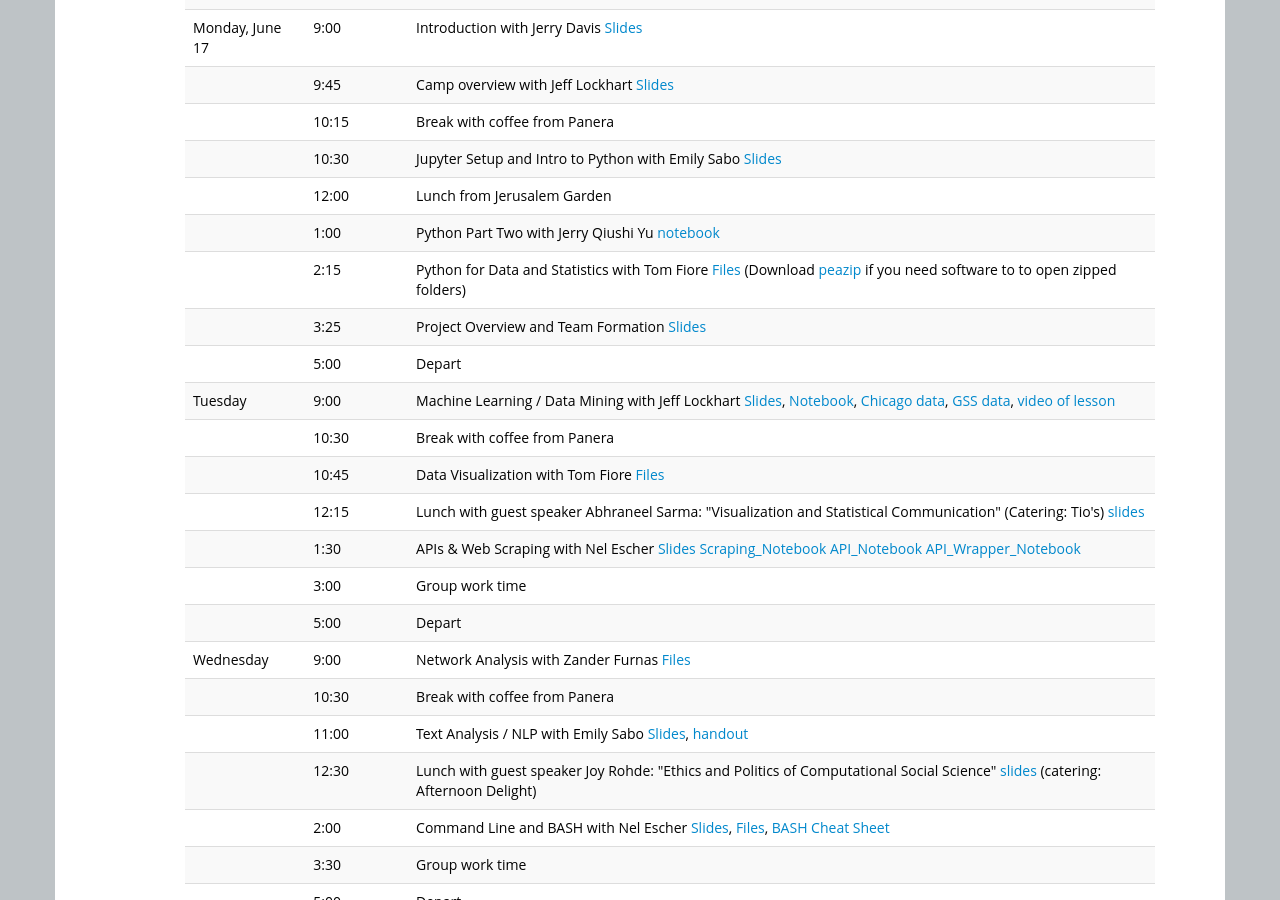
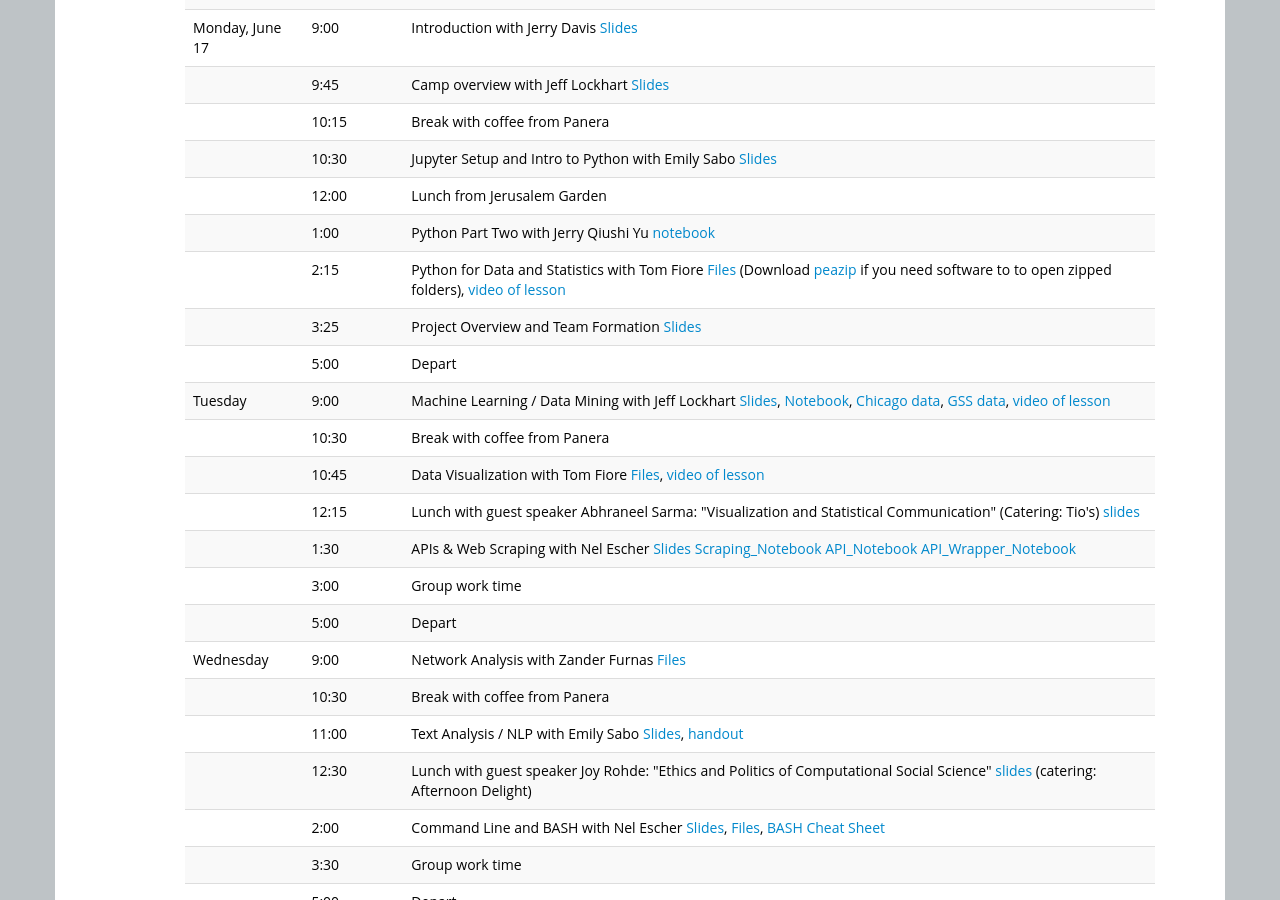
Before and after one commit to ICOSBigDataCamp/2019-summer-camp, a Jekyll site: the page built from index.html, in a window 1280 px wide and 900 px high, scrolled down 1070 px. Built offline with Jekyll 4.4.1, drawn with Linux system fonts in a browser that asks for light colours.

Commit message:
added tom videos

```diff
--- a/index.html
+++ b/index.html
@@ -144,13 +144,13 @@
   <tr> <td></td>        <td>10:30</td>   <td>Jupyter Setup and Intro to Python with Emily Sabo <a href="slides/Python_Intro_Slides.pdf" target="_blank">Slides</a> </td> </tr>
   <tr> <td></td>        <td>12:00</td>   <td>Lunch from Jerusalem Garden</td> </tr>
   <tr> <td></td>        <td>1:00</td>    <td>Python Part Two with Jerry Qiushi Yu <a href="data/Intro_to_Python_2_UM_Data_Camp_2019.ipynb" target="_blank">notebook</a> </td> </tr>
-  <tr> <td></td>       <td>2:15</td>    <td>Python for Data and Statistics with Tom Fiore <a href="data/PythonModule3_pandas_2019_ThomasFiore.zip" target="_blank">Files</a> (Download <a href="http://www.peazip.org/">peazip</a> if you need software to to open zipped folders)</td> </tr>
+  <tr> <td></td>       <td>2:15</td>    <td>Python for Data and Statistics with Tom Fiore <a href="data/PythonModule3_pandas_2019_ThomasFiore.zip" target="_blank">Files</a> (Download <a href="http://www.peazip.org/">peazip</a> if you need software to to open zipped folders), <a href="http://leccap.engin.umich.edu/leccap/viewer/r/DWEq9F" target="_blank">video of lesson</a></td> </tr>
   <tr> <td></td>       <td>3:25</td>    <td>Project Overview and Team Formation <a href="https://docs.google.com/presentation/d/19D7TCwk7j7Z9RdPhkuCzhtfPSvVA4en5UDsk7IOWtPc/edit?usp=sharing" target="_blank">Slides</a></td> </tr>
   <tr> <td></td>       <td>5:00</td>    <td>Depart</td> </tr>
 
   <tr> <td>Tuesday</td><td>9:00</td>   <td>Machine Learning / Data Mining with Jeff Lockhart <a href="https://docs.google.com/presentation/d/1QT3DzB1sampdsXCMWbU4q1pnwdGL18R52O5G2ELwmgE/edit?usp=sharing" target="_blank">Slides</a>, <a href="data/ML_for_data_camp.ipynb" target="_blank">Notebook</a>, <a href="data/community_area_stats.tsv" target="_blank">Chicago data</a>, <a href="data/GSS2012Extract_PresApproval_StrongPartyAffiliation_CLEAN.csv" target="_blank">GSS data</a>, <a href="http://leccap.engin.umich.edu/leccap/viewer/r/aO1Iqu" target="_blank">video of lesson</a> </td> </tr>
   <tr> <td></td>       <td>10:30</td>   <td>Break with coffee from Panera</td> </tr>
-  <tr> <td></td>       <td>10:45</td>   <td>Data Visualization with Tom Fiore <a href="data/Python_Plotting_2019_ThomasFiore.zip" target="_blank">Files</a></td> </tr>
+  <tr> <td></td>       <td>10:45</td>   <td>Data Visualization with Tom Fiore <a href="data/Python_Plotting_2019_ThomasFiore.zip" target="_blank">Files</a>, <a href="http://leccap.engin.umich.edu/leccap/viewer/r/ZUxax9" target="_blank">video of lesson</a></td> </tr>
   <tr> <td></td>       <td>12:15</td>   <td>Lunch with guest speaker Abhraneel Sarma: "Visualization and Statistical Communication" (Catering: Tio's) <a href="slides/sarma_data_camp.pdf" target="_blank">slides</a></td> </tr>
   <tr> <td></td>       <td>1:30</td>   <td>APIs & Web Scraping with Nel Escher <a href="slides/APIs_Web_Scraping.pdf" target="_blank">Slides</a> <a href="data/wikipedia_scrape_finnish_olympians.ipynb" target="_blank">Scraping_Notebook</a> <a href="data/api_get_requests.ipynb" target="_blank">API_Notebook</a> <a href="data/reddit_api_wrapper.ipynb" target="_blank">API_Wrapper_Notebook</a></td> </tr>
   <tr> <td></td>       <td>3:00</td>   <td>Group work time</td> </tr>
```
